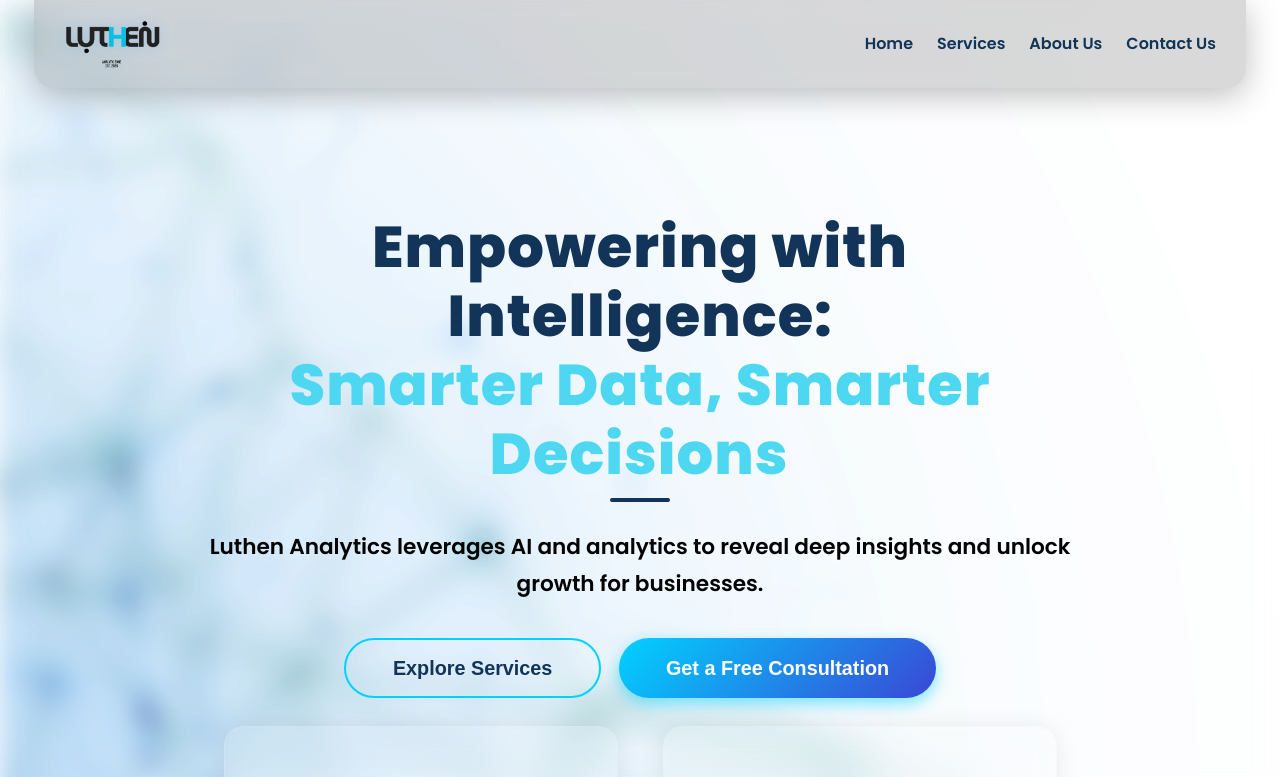
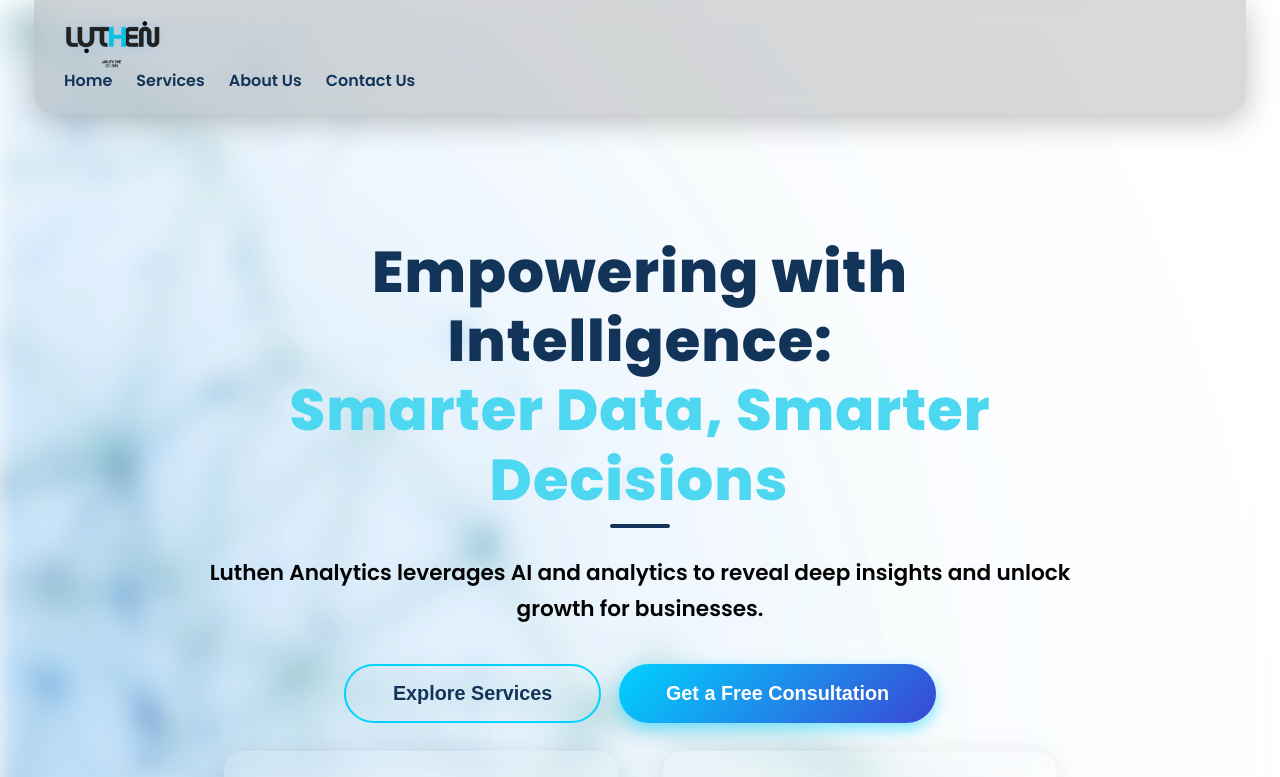
Before and after one commit to akashak0823/Analyz, a React (Create React App) app: page / in a window 1280 px wide. Shown: the top 777 px of the page. Built offline with nearby package versions, Linux system fonts and the light colour scheme.

Commit message:
Update Navbar.js

```diff
--- a/src/components/Navbar.js
+++ b/src/components/Navbar.js
@@ -10,6 +10,7 @@ const Navbar = () => {
 
   return (
     <header className="navbar">
+      <div className="navbar-container">
         <Link to="/" className="logo" onClick={closeMenu}>
           <img src="/Assets/luthen-logo.png" alt="Luthen Logo" className="logo-img" />
         </Link>
@@ -26,6 +27,7 @@ const Navbar = () => {
           <Link to="/about" onClick={closeMenu}>About Us</Link>
           <Link to="/contact" onClick={closeMenu}>Contact Us</Link>
         </nav>
+      </div>
     </header>
   );
 };
```
Lines whose indentation alone changed are shown as unchanged.
